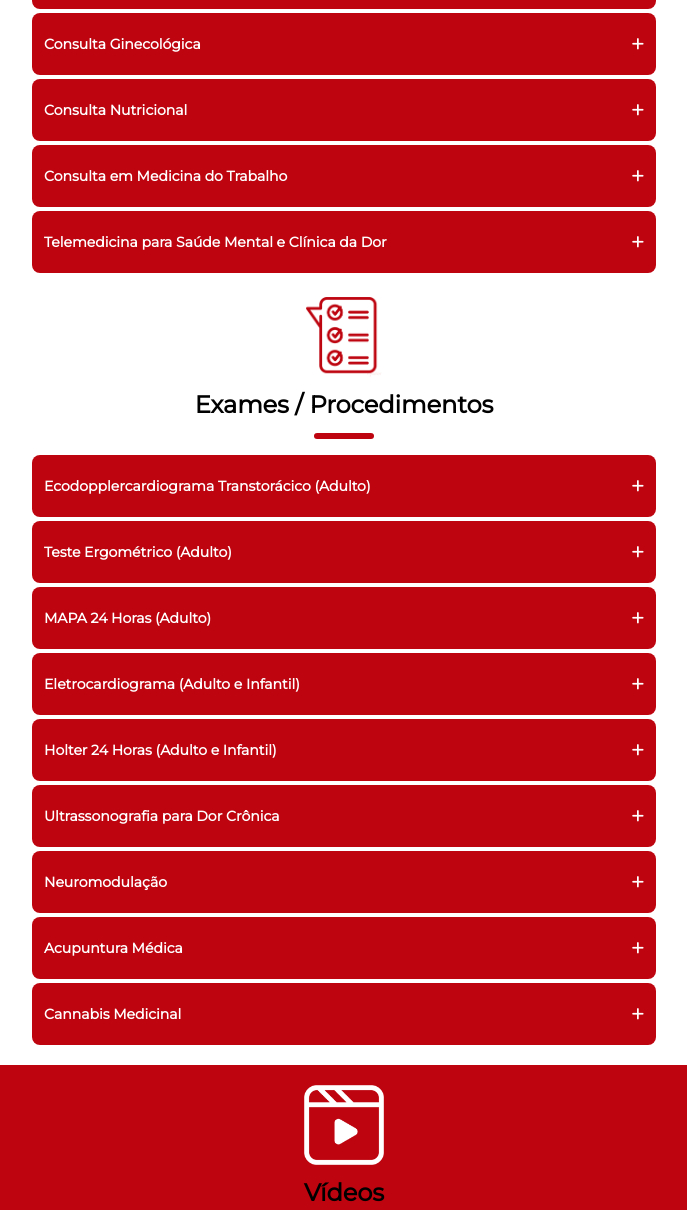
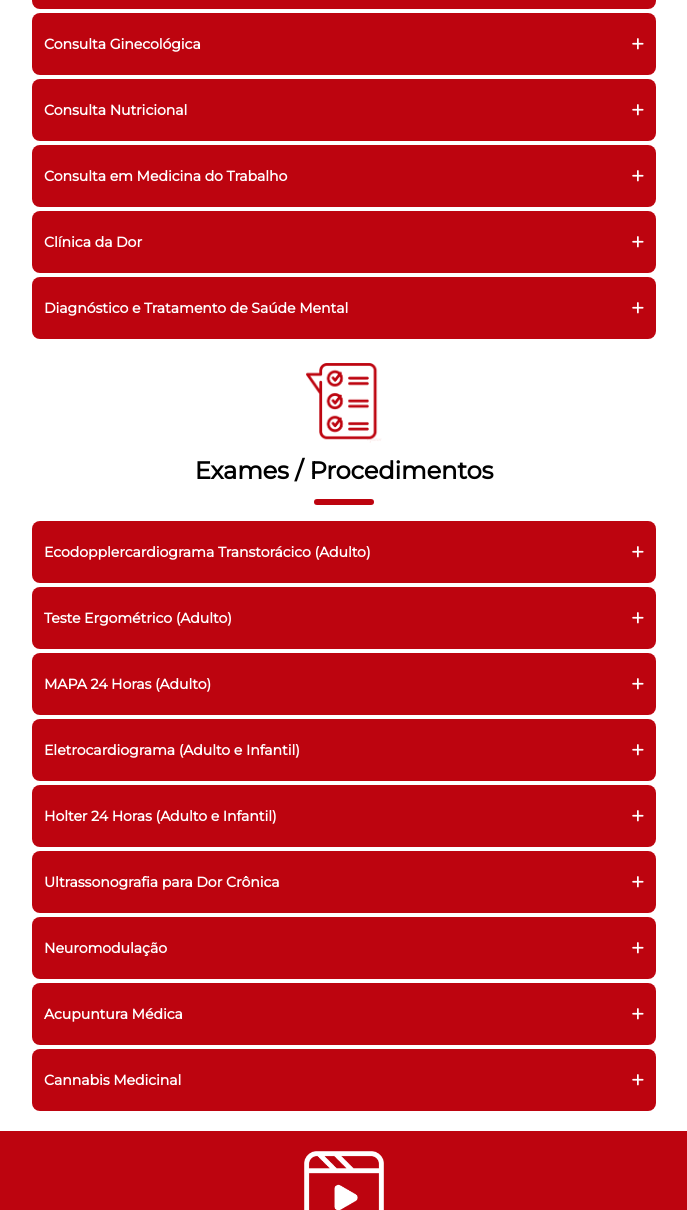
Before and after one commit to Violeta-Carvalho/violeta-carvalho.github.io, a plain HTML site: page index.html in a window 1280 px wide. Shown: the part 2869-4079 px from the top of the page, without its empty margins (296-983 px from the left). Drawn offline with Linux system fonts and the light colour scheme.

Commit message:
Final changes

```diff
--- a/index.html
+++ b/index.html
@@ -405,18 +405,45 @@
 
           <div class="expansible-text">
             <div class="title">
-              <p>Telemedicina para Saúde Mental e Clínica da Dor</p>
+              <p>Clínica da Dor</p>
               <i class="fa fa-plus"></i>
             </div>
             <div class="content">
               <p>
-                Comodidade, acolhimento e cuidado de onde você estiver. A
-                Clínica Lago oferece consultas online com o Dr. Paulo Mai,
-                voltadas exclusivamente para Saúde Mental e Clínica da Dor.
-                Através da telemedicina, o paciente recebe atenção
-                personalizada, escuta qualificada e um plano terapêutico
-                construído de forma conjunta — tudo com segurança e sigilo, via
-                videochamada.
+                A dor crônica impacta profundamente a qualidade de vida e merece
+                uma abordagem completa. Na Clínica Lago, oferecemos avaliação
+                cuidadosa e tratamento individualizado, com práticas
+                integrativas como acupuntura, neuromodulação e uso criterioso da
+                cannabis medicinal. O foco está no alívio da dor, recuperação da
+                funcionalidade e promoção do bem-estar. <br />
+                O atendimento também pode ser feito por telemedicina, com
+                acolhimento e segurança.
+              </p>
+              <a
+                class="button"
+                href="http://api.whatsapp.com/send?phone=5577981163466"
+                target="_blank"
+              >
+                <i class="fa-regular fa-calendar-days"></i> <span>AGENDAR</span>
+              </a>
+            </div>
+          </div>
+
+          <div class="expansible-text">
+            <div class="title">
+              <p>Diagnóstico e Tratamento de Saúde Mental</p>
+              <i class="fa fa-plus"></i>
+            </div>
+            <div class="content">
+              <p>
+                Na Clínica Lago, entendemos que cuidar da mente é tão essencial
+                quanto cuidar do corpo. Por isso, oferecemos atendimento
+                centrado na escuta acolhedora, no vínculo terapêutico e na
+                construção de um plano de cuidado individualizado.
+                <br />
+                As consultas podem ser presenciais ou por telemedicina, com o
+                mesmo acolhimento, sigilo e segurança — ideal para quem busca
+                mais comodidade no dia a dia.
               </p>
               <a
                 class="button"
@@ -725,7 +752,7 @@
         <hr />
         <div class="contact">
           <p><strong>Unidade Barreiras</strong></p>
-          <p>Rua Sandra de Paula, nº 108,</p>
+          <p>Rua Sandra de Paula, nº 101,</p>
           <p>Sandra Regina</p>
           <p class="telefones">
             <strong>(77) 3611-6217 | (77) 99904-2500</strong>
```
